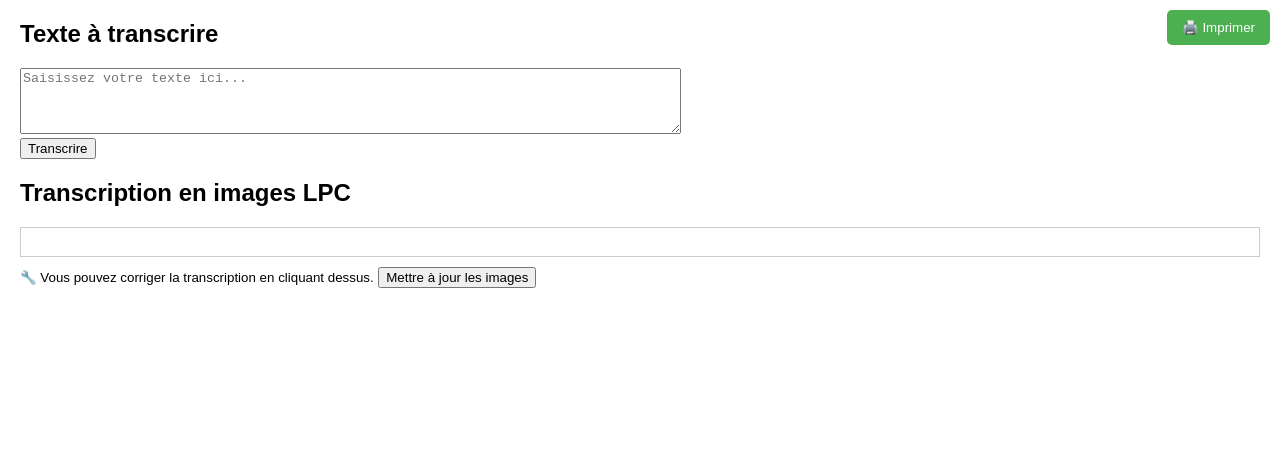
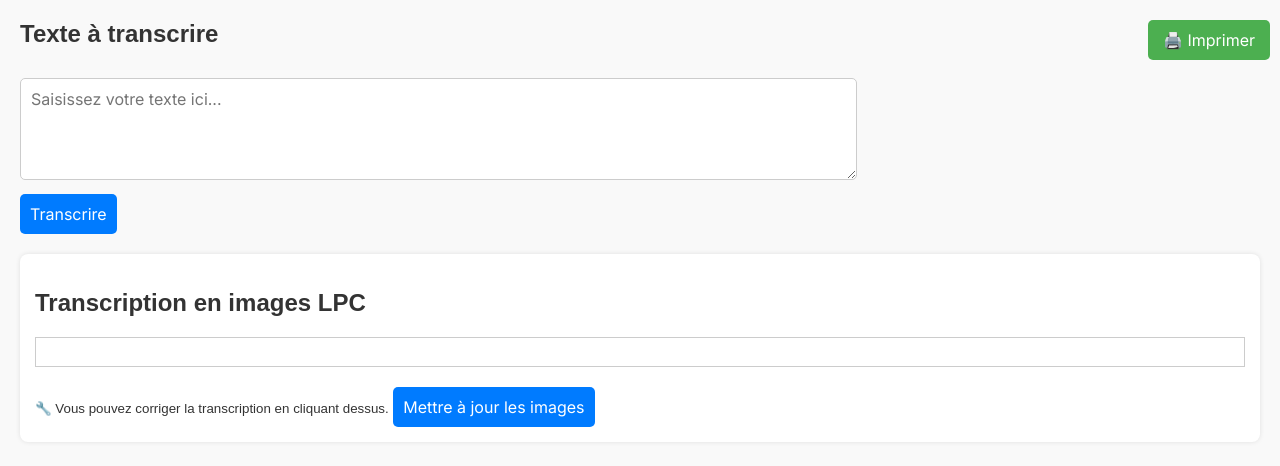
Before and after one commit to Rrrt-sct/LPC-App, a plain HTML site: page index.html in a window 1280 px wide. Drawn offline with Linux system fonts and the light colour scheme.

Commit message:
Amélioration esthétique et mise à jour

```diff
--- a/index.html
+++ b/index.html
@@ -3,6 +3,37 @@
 <head>
   <meta charset="UTF-8">
   <title>Transcription LPC</title>
+<link href="https://fonts.googleapis.com/css2?family=Inter:wght@400;600&display=swap" rel="stylesheet">
+<style>
+  body {
+    font-family: 'Inter', sans-serif;
+    background-color: #f9f9f9;
+    color: #333;
+  }
+  textarea, button {
+    font-family: 'Inter', sans-serif;
+    padding: 10px;
+    font-size: 16px;
+    margin-top: 10px;
+    border-radius: 5px;
+    border: 1px solid #ccc;
+  }
+  button {
+    background-color: #007BFF;
+    color: white;
+    cursor: pointer;
+    border: none;
+  }
+  button:hover {
+    background-color: #0056b3;
+  }
+  #outputArea {
+    background: white;
+    padding: 15px;
+    border-radius: 8px;
+    box-shadow: 0 0 5px rgba(0,0,0,0.1);
+  }
+</style>
   <style>
     body {
       font-family: sans-serif;
```
